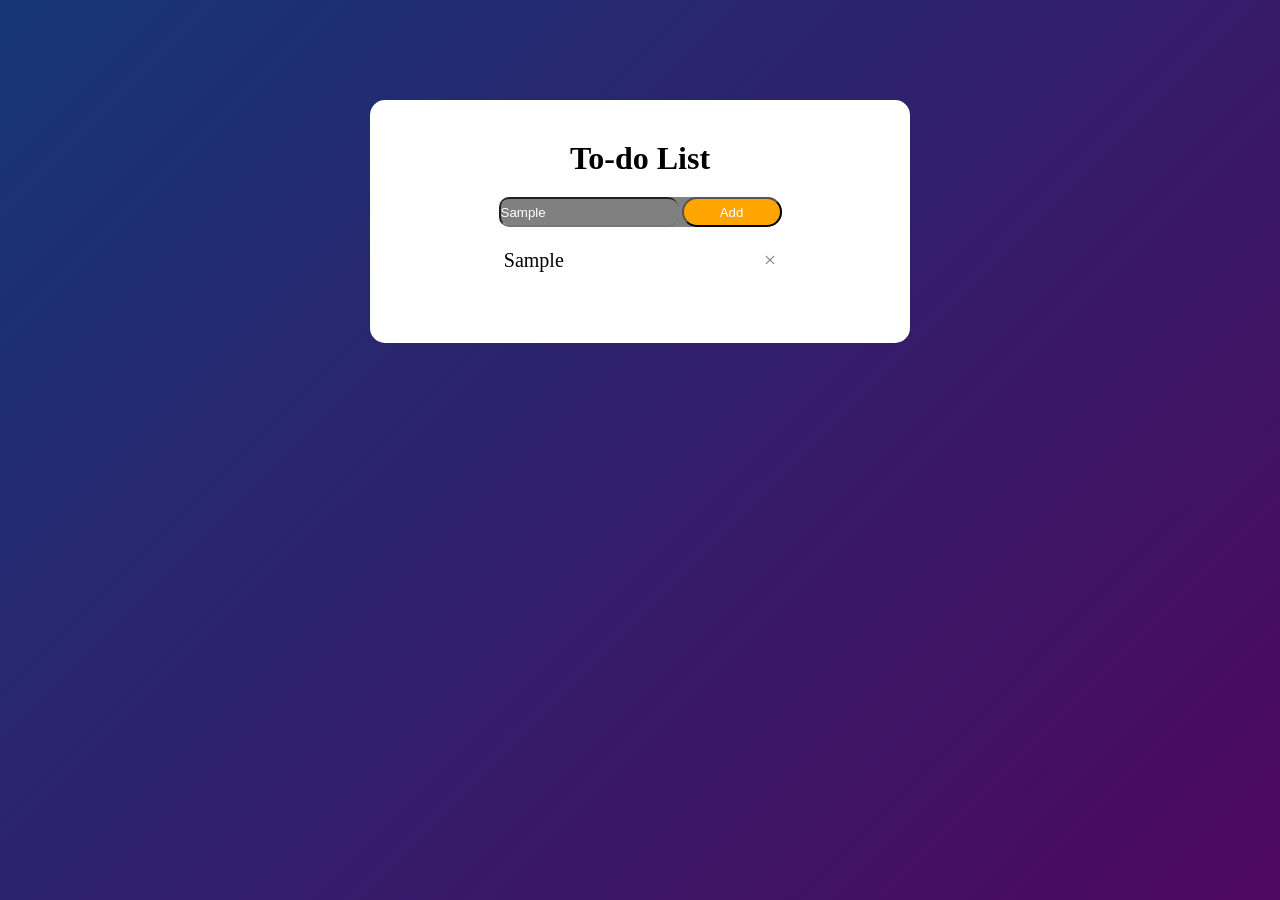
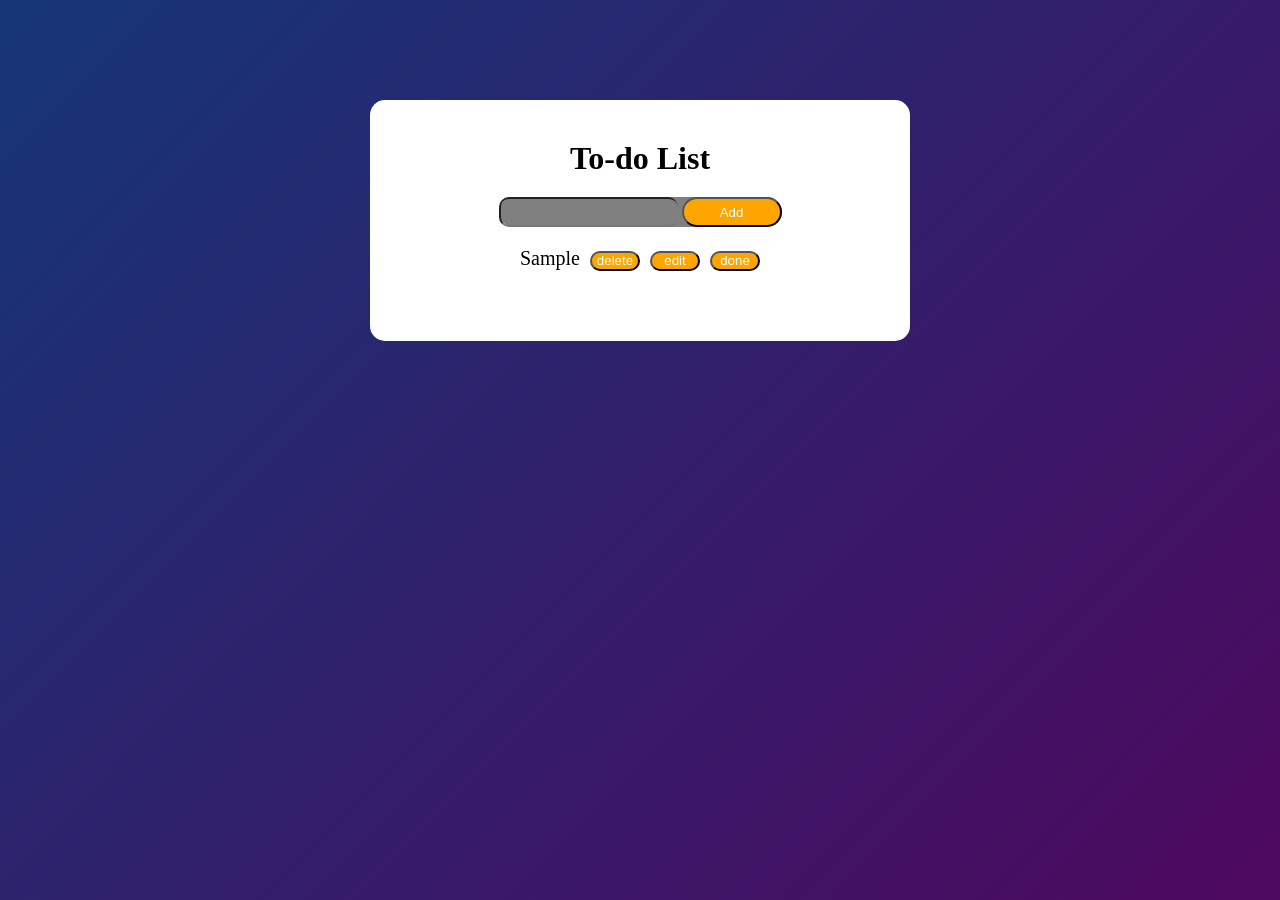
Before and after one commit to TOGRULZEYNALLII/todo-app-3, a plain HTML site: page index.html in a window 1280 px wide. Both pictures are taken after typing "Sample" into the empty fields and a click on the button "Add". Drawn offline with Linux system fonts and the light colour scheme.

Commit message:
edit ve done button elave etdim

```diff
--- a/index.js
+++ b/index.js
@@ -8,15 +8,39 @@ function addtask() {
     let li = document.createElement("li");
     li.innerHTML = input.value;
     list.appendChild(li);
-    let span = document.createElement("span");
-    span.innerHTML = "\u00d7";
-    li.appendChild(span);
+    const buttondelete = document.createElement("button");
+    li.appendChild(buttondelete);
+    buttondelete.textContent = "delete";
+    buttondelete.classList.add("buttondelete");
+
+    buttondelete.addEventListener("click", () => {
+      li.remove();
+    });
+    input.value = "";
+    const editbutton = document.createElement("button");
+    li.appendChild(editbutton);
+    editbutton.textContent = "edit";
+    editbutton.classList.add("buttondelete");
+    editbutton.addEventListener("click", () => {
+      let inputnewvalue = prompt("change the task");
+      if (prompt == "") {
+        alert("bos task dail ede bilmezsiniz");
+      } else {
+        const newText = document.createTextNode(inputnewvalue);
+        li.replaceChild(newText, li.firstChild);
+      }
+    });
+    const donebutton = document.createElement("button");
+    li.appendChild(donebutton);
+    donebutton.classList.add("buttondelete");
+    donebutton.textContent = "done";
+    donebutton.addEventListener("click", () => {
+      li.style.textDecoration = "line-through";
+    });
   }
 }
-list.addEventListener("click", function (e) {
-  if (e.target.tagName === "Li") {
-    e.target, this.classList.toggle("checked");
-  } else if (e.target.tagName === "SPAN") {
-    e.target.parentElement.remove();
+input.addEventListener("keyup", function (event) {
+  if (event.key === "Enter") {
+    addtask();
   }
 });
--- a/styles/style.scss
+++ b/styles/style.scss
@@ -63,3 +63,15 @@ ul li span:hover {
   background-color: red;
   border-radius: 15px;
 }
+.buttondelete {
+  height: 20px;
+  width: 50px;
+  margin-left: 10px;
+  background-color: orange;
+  border-radius: 10px;
+  color: white;
+  cursor: pointer;
+}
+.buttondelete:hover {
+  background-color: rgb(244, 192, 96);
+}
```
Also changed, not shown: styles/style.css, 1 other file.
